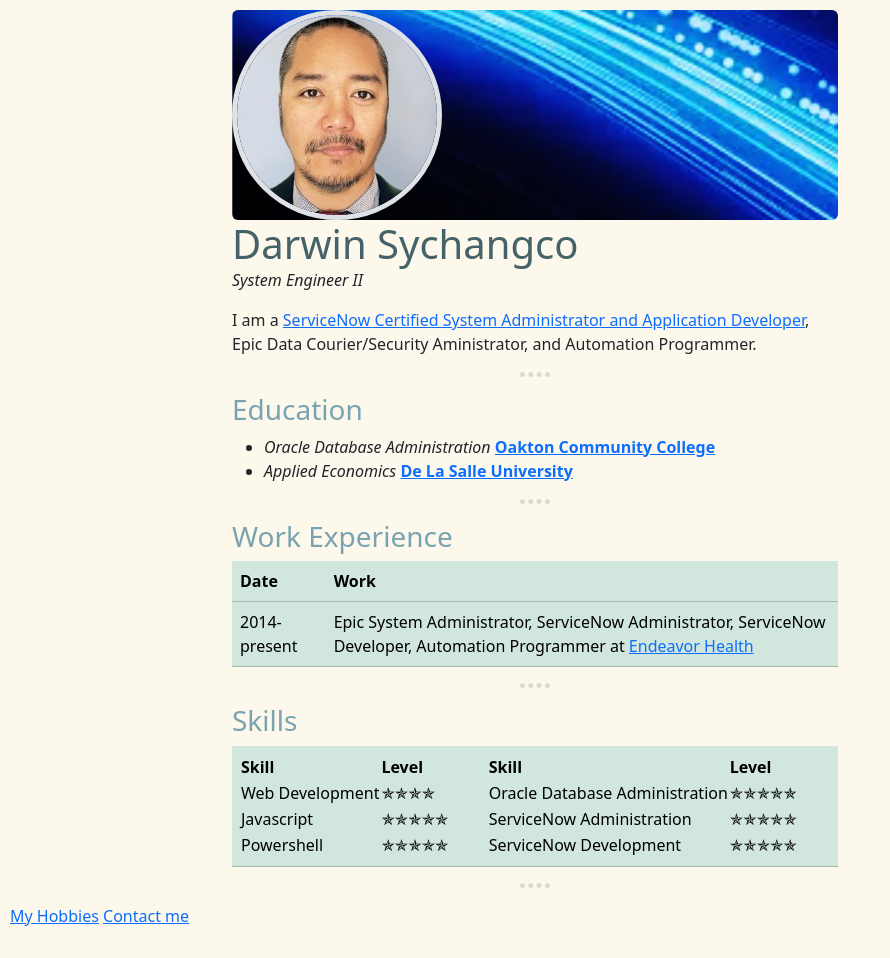
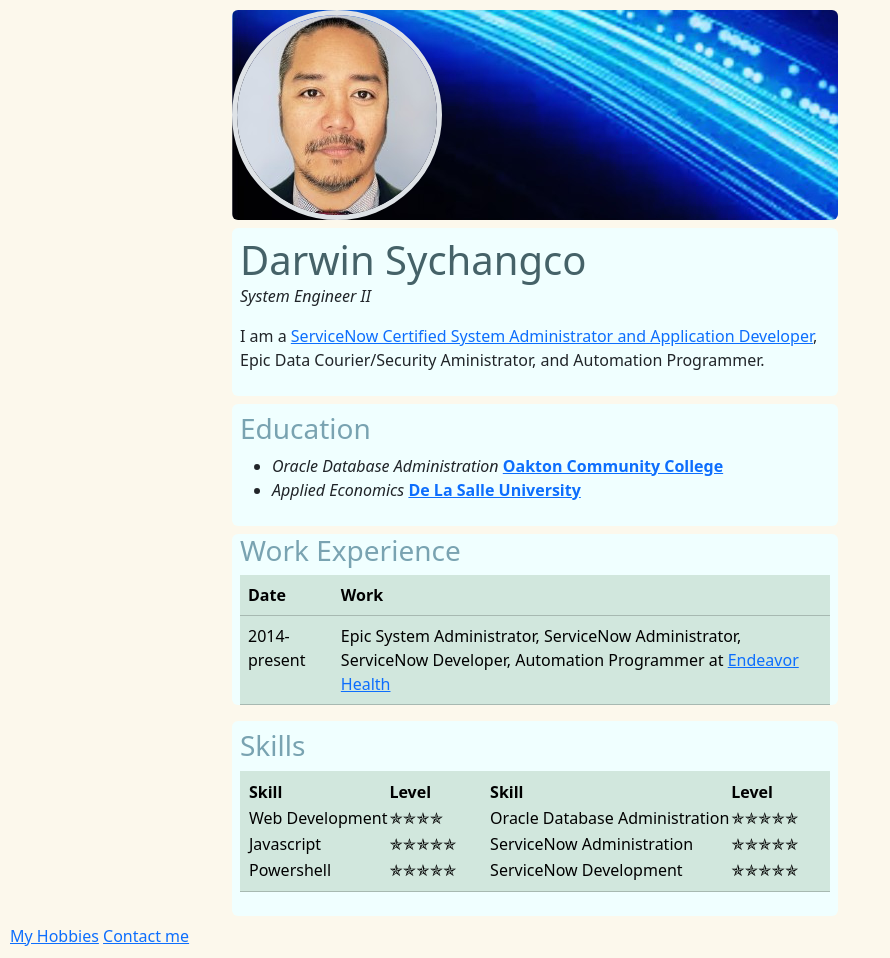
Before and after one commit to darwinsychangco/darwinsychangco.github.io, a plain HTML site: page index.html in a window 1280 px wide. Shown: the whole page, without its empty margins (0-890 px from the left). Drawn offline with nearby package versions, Linux system fonts and the light colour scheme.

Commit message:
Added div background color margins and padding.

```diff
--- a/css/styles.css
+++ b/css/styles.css
@@ -26,17 +26,18 @@ hr {
   background-image: url('../images/profile_bg.png');
 }
 
+.about-me {
+	background-color: azure;
+}
+
 .education {
-  margin: auto;
-  width: 50%;
+  background-color: azure;
 }
 
 .experience {
-  margin: auto;
-  width: 50%;
+  background-color: azure;
 }
 
 .skill {
-  margin: auto;
-  width: 50%;
+  background-color: azure;
 }
--- a/index.html
+++ b/index.html
@@ -30,7 +30,7 @@
               alt="Darwin Profile Photo"
             />
           </div>
-          <div>
+          <div class="about-me rounded my-2 p-2">
             <h1 class="pb-0 mb-0">Darwin Sychangco</h1>
             <p><em>System Engineer II</em></p>
             <p>
@@ -44,8 +44,7 @@
             </p>
           </div>
 
-          <hr />
-
+<div class="education rounded my-2 p-2">
           <h3>Education</h3>
           <ul>
             <li>
@@ -65,9 +64,9 @@
               >
             </li>
           </ul>
+</div>
 
-          <hr />
-
+<div class="experience rounded my-2 px-2">
           <h3>Work Experience</h3>
           <table class="table table-success">
             <thead>
@@ -88,9 +87,9 @@
             </tbody>
             <tfoot></tfoot>
           </table>
+</div>
 
-          <hr />
-
+<div class="skill rounded my-2 p-2">
           <h3>Skills</h3>
           <table class="table table-success">
             <tr>
@@ -140,8 +139,7 @@
               </td>
             </tr>
           </table>
-
-          <hr />
+</div>
         </div>
         <div class="col-md-4"></div>
       </div>
```
